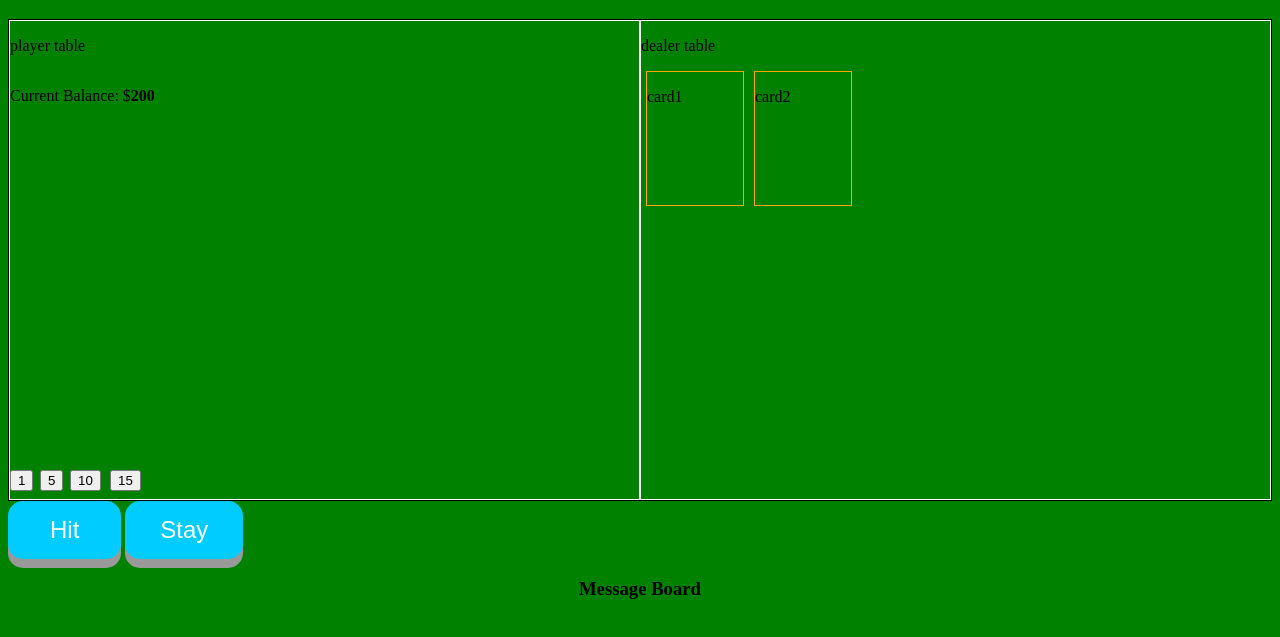
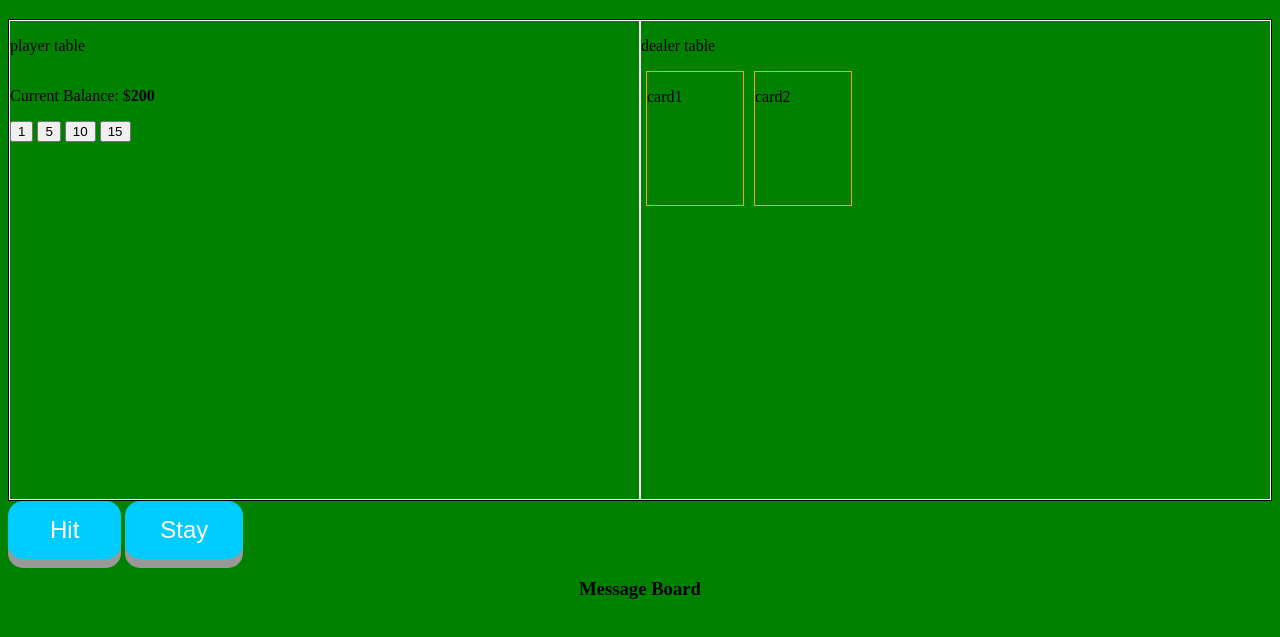
Before and after one commit to Thang-sudo/EECS448_Blackjack, a website: page public/game.html in a window 1280 px wide. Shown: the part 69-706 px from the top of the page. Drawn offline with Linux system fonts and the light colour scheme.

Commit message:
fixed the chips button

```diff
--- a/public/style.css
+++ b/public/style.css
@@ -154,28 +154,6 @@ body
     width: 100%;
 }
 /* Table Button style*/
-.oneChips{
-    position: fixed;
-    bottom:30%;
-}
-
-.fiveChips{
-    position: fixed;
-    bottom:30%;
-    left:40px
-}
-
-.tenChips{
-    position: fixed;
-    bottom:30%;
-    left:70px
-}
-
-.fifteenChips{
-    position: fixed;
-    bottom:30%;
-    left:110px;
-}
 
 
 
```
